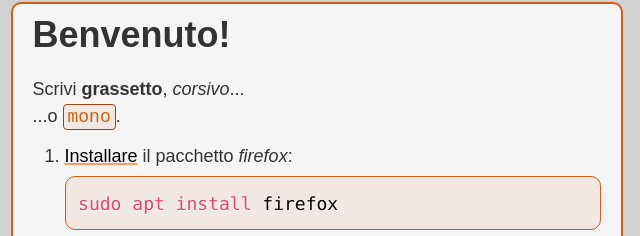
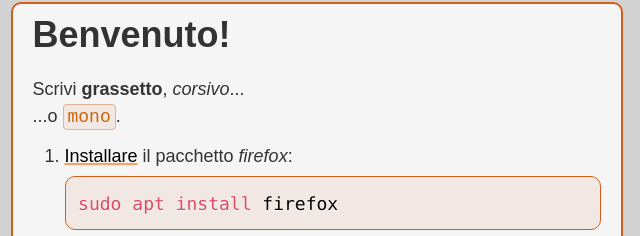
Before and after one commit to jeremie2/md-editor, a plain HTML site: page index.html in a window 1280 px wide. Shown: the part 211-447 px from the top of the page, 637-1277 px from the left. Drawn offline with Linux system fonts and the light colour scheme.

Commit message:
Update style.css

```diff
--- a/css/style.css
+++ b/css/style.css
@@ -89,7 +89,7 @@ code {
     padding-bottom: 2px;
     padding-left: 4px;
     padding-right: 4px;
-    border: 1px solid #d05d19;
+    border: 1px solid #984514;
     border-radius: 4px;
 }
 pre code {
@@ -188,7 +188,7 @@ button.active {
     code {
         color: #cb650a;
         background-color: #f1e8e3;
-        border: 1px solid #984514;
+        border: 1px solid #e1b499;
     }
     #preview, #markdown-input {
         background-color: #f6f5f5;
```
